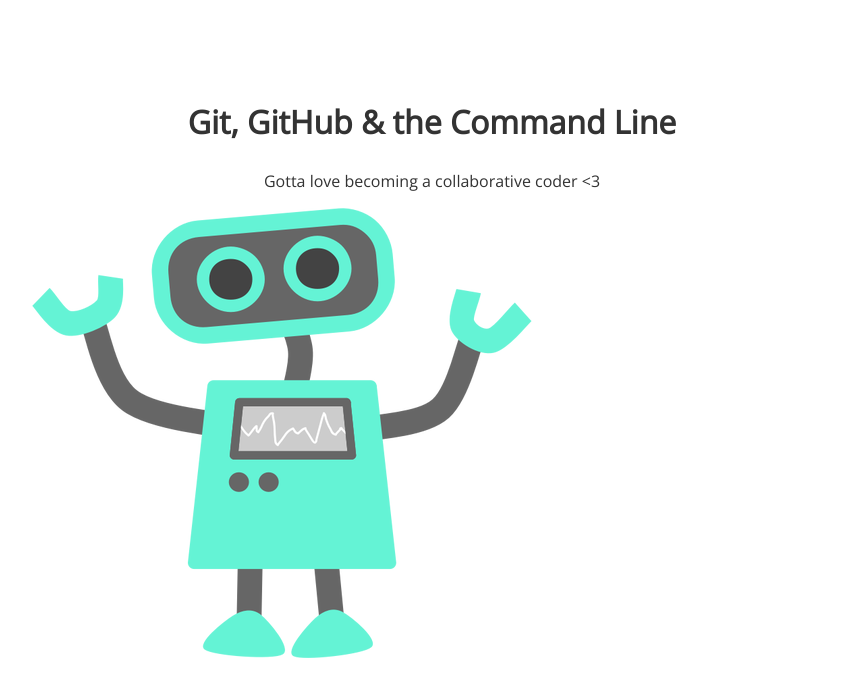
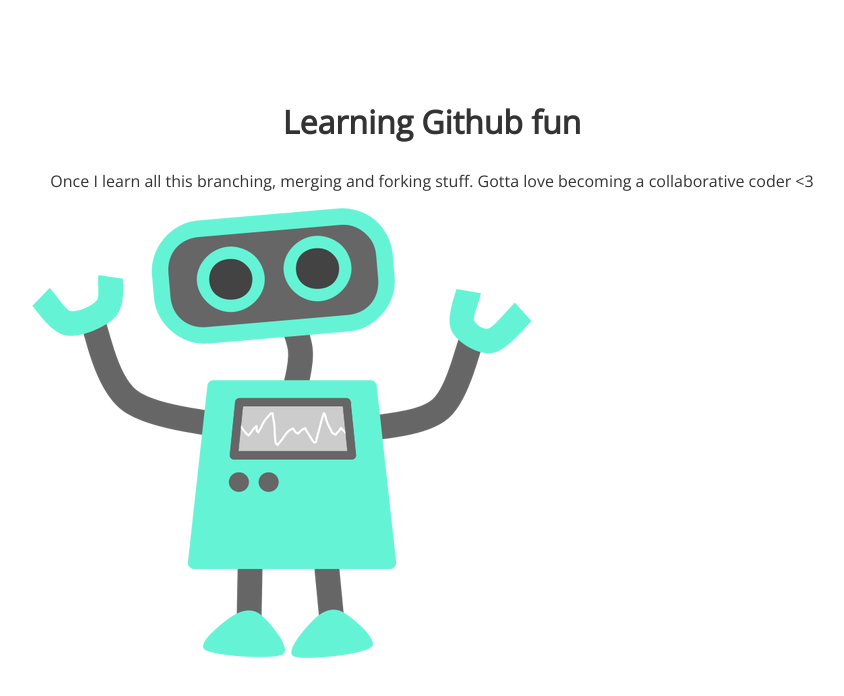
Before and after one commit to 888tinisima/105-project, a plain HTML site: page index.html in a window 1280 px wide. Shown: the whole page, without its empty margins (208-1052 px from the left). Drawn offline with nearby package versions, Linux system fonts and the light colour scheme.

Commit message:
added text

```diff
--- a/index.html
+++ b/index.html
@@ -8,8 +8,8 @@
 </head>
 <body>
 	<section>
-		<h1>Git, GitHub & the Command Line</h1>
-		<p>Gotta love becoming a collaborative coder <3</p>
+		<h1>Learning Github fun</h1>
+		<p>Once I learn all this branching, merging and forking stuff. Gotta love becoming a collaborative coder <3</p>
 		<img src="img/happy-blue-robot.png">
 	</section>
 </body>
```
